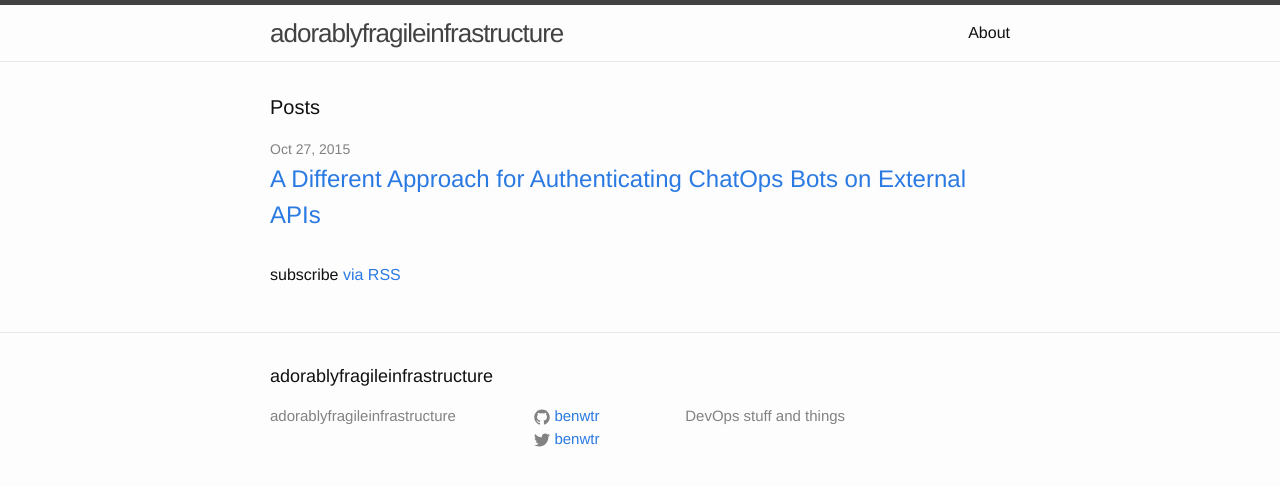
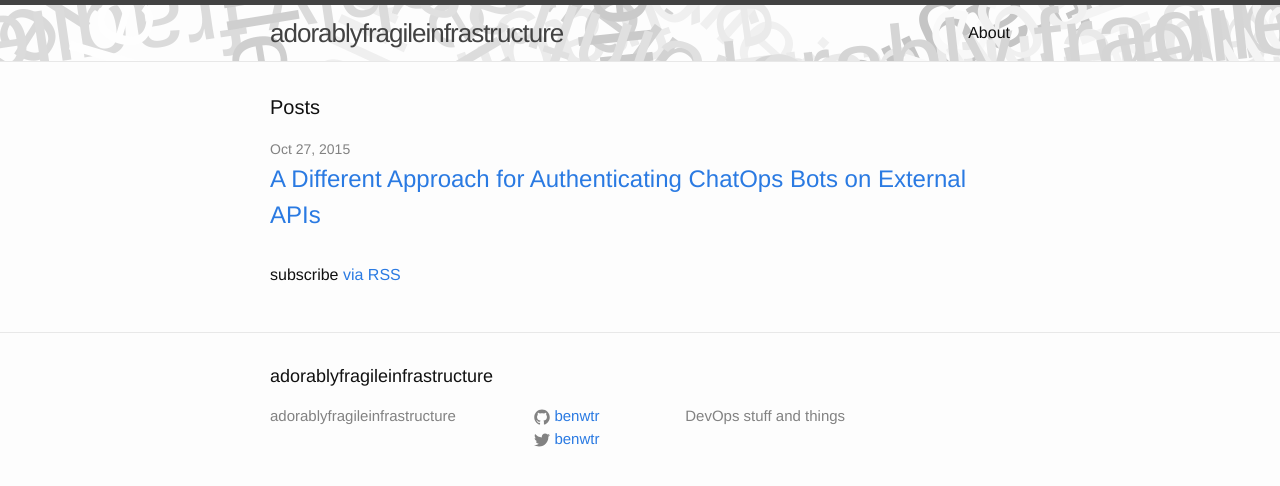
Before and after one commit to benwtr/benwtr.github.io, a Jekyll site: the page built from index.html, in a window 1280 px wide. Shown: the top 486 px of the page. Built offline with Jekyll 4.4.1, drawn with Linux system fonts in a browser that asks for light colours; nearby versions of some CDN libraries; Markdown is read by kramdown in place of the engine named in the settings.

Commit message:
add a dynamically generated background to the header

```diff
--- a/_config.yml
+++ b/_config.yml
@@ -9,7 +9,8 @@ url: "http://adorably.fragileinfrastructure.com"
 twitter_username: benwtr
 github_username:  benwtr
 
-# Build settings
+exclude: [ "Gemfile", "Gemfile.lock", "CNAME" ]
+
 gems: ["jekyll-gist"]
 
 markdown: redcarpet
--- a/_includes/footer.html
+++ b/_includes/footer.html
@@ -1,3 +1,23 @@
+<script type="text/javascript">
+  function setup() {
+    var w = parseInt(getComputedStyle(document.getElementById("site-header-animation")).getPropertyValue('width'));
+    var h = parseInt(getComputedStyle(document.getElementById("site-header-animation")).getPropertyValue('height'));
+    var p5Canvas = createCanvas(w, h);
+    p5Canvas.parent('site-header-animation');
+    textAlign(CENTER);
+    textSize(100);
+    for (var i = 0; i < 20; i++) {
+      push();
+      var c = random(64) + 192;
+      fill(c, c, c);
+      translate(random(width), random(height));
+      rotate(random(2 * PI));
+      text('adorably.fragileinfrastructure', 0, 0);
+      pop();
+    }
+  }
+</script>
+
 <footer class="site-footer">
 
   <div class="wrapper">
--- a/_includes/head.html
+++ b/_includes/head.html
@@ -9,4 +9,8 @@
   <link rel="stylesheet" href="{{ "/css/main.css" | prepend: site.baseurl }}">
   <link rel="canonical" href="{{ page.url | replace:'index.html','' | prepend: site.baseurl | prepend: site.url }}">
   <link rel="alternate" type="application/rss+xml" title="{{ site.title }}" href="{{ "/feed.xml" | prepend: site.baseurl | prepend: site.url }}">
+
+  <script src="https://cdnjs.cloudflare.com/ajax/libs/p5.js/0.4.17/p5.min.js" type="text/javascript"></script>
+  <script src="https://cdnjs.cloudflare.com/ajax/libs/p5.js/0.4.17/addons/p5.dom.min.js" type="text/javascript"></script>
+
 </head>
--- a/_includes/header.html
+++ b/_includes/header.html
@@ -1,4 +1,7 @@
 <header class="site-header">
+
+  <div id="site-header-animation">
+  </div>
 
   <div class="wrapper">
 
--- a/_sass/_layout.scss
+++ b/_sass/_layout.scss
@@ -8,6 +8,13 @@
 
     // Positioning context for the mobile navigation icon
     position: relative;
+}
+
+#site-header-animation {
+    z-index: -1;
+    width: 100%;
+    height: 100%;
+    position: absolute;
 }
 
 .site-title {
```
Also changed, not shown: 1 other file.
